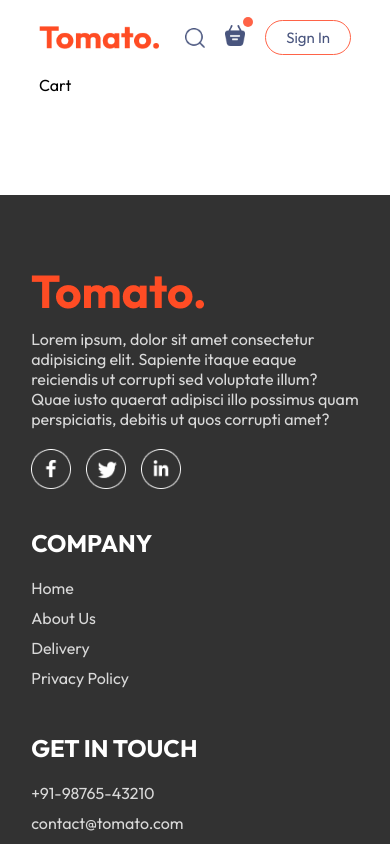
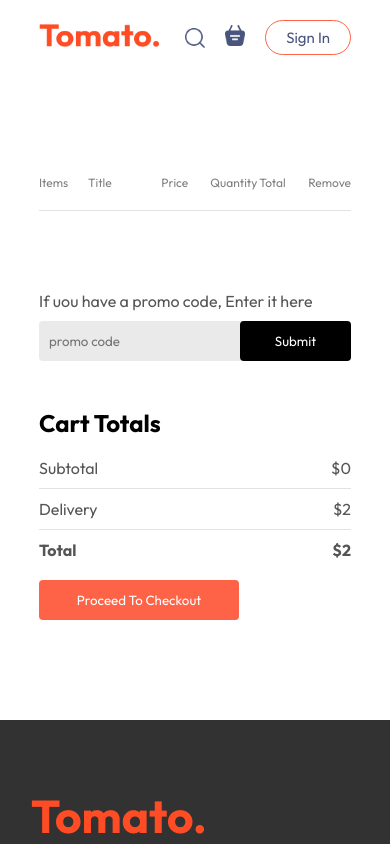
Before and after one commit to Charanraju18/Full-Stack-Food-Delivery-Website, a React (Vite) app in the folder frontend/: page /cart in a window 390 px wide. Shown: the top 844 px of the page. Built offline with nearby package versions, Linux system fonts and the light colour scheme.

Commit message:
completed cart page with responsiveness

```diff
--- a/frontend/src/components/Navbar/Navbar.jsx
+++ b/frontend/src/components/Navbar/Navbar.jsx
@@ -1,14 +1,15 @@
-import React, { useState } from "react";
+import React, { useContext, useState } from "react";
 import "./Navbar.css";
 import { assets } from "../../assets/assets";
 import { Link } from "react-router-dom";
+import { StoreContext } from "../../context/storeContext";
 
 const Navbar = ({ setShowLogin }) => {
   const [menu, setMenu] = useState("home");
-
+  const {getTotalCartAmount} = useContext(StoreContext);
   return (
     <div className="navbar">
-      <img src={assets.logo} alt="" className="logo" />
+      <Link to='/'><img src={assets.logo} alt="" className="logo" /></Link>
       <ul className="navbar-menu">
         <Link
           to="/"
@@ -42,8 +43,8 @@
       <div className="navbar-right">
         <img src={assets.search_icon} alt="" />
         <div className="navbar-search-icon">
-          <img src={assets.basket_icon} alt="" />
-          <div className="dot"></div>
+          <Link to='/cart'><img src={assets.basket_icon} alt="" /></Link>
+          <div className={getTotalCartAmount()===0 ? "" : "dot"}></div>
         </div>
         <button onClick={() => setShowLogin(true)}>Sign In</button>
       </div>
--- a/frontend/src/context/storeContext.jsx
+++ b/frontend/src/context/storeContext.jsx
@@ -21,16 +21,24 @@
 		setCartItems((prev)=>({...prev,[itemId]:prev[itemId]-1}))
 	}
 
-	useEffect(()=>{
-		console.log(cartItems)
-	},[cartItems])
+	const getTotalCartAmount = () =>{
+		let totalAmount = 0;
+		for(const item in cartItems){
+			if(cartItems[item]>0){
+				let itemInfo = food_list.find((product)=>product._id===item);
+				totalAmount += itemInfo.price*cartItems[item];
+			}
+		}
+		return totalAmount;
+	}
 
 	const contextValue = {
 		food_list,
 		cartItems,
 		setCartItems,
 		addToCart,
-		removeFromCart
+		removeFromCart,
+		getTotalCartAmount
 	}
 
 	return (
--- a/frontend/src/pages/Cart/Cart.css
+++ b/frontend/src/pages/Cart/Cart.css
@@ -0,0 +1,91 @@
+.cart{
+	margin-top: 100px;
+}
+.cart-items-title{
+	display: grid;
+	grid-template-columns: 1fr 1.5fr 1fr 1fr 1fr .5fr;
+	align-items: center;
+	color: gray;
+	font-size: max(1vw,12px);
+}
+.cart-items-item{
+	margin: 10px 0px;
+	color: black;
+}
+.cart-items-item img{
+	width: 50px;
+}
+.cart hr{
+	height: 1px;
+	background-color: #e2e2e2;
+	border: none;
+}
+.cart-items-item .cross{
+	cursor: pointer;
+}
+.cart-bottom{
+	margin-top: 80px;
+	display: flex;
+	justify-content: space-between;
+	gap: max(12vw,20px);
+}
+.cart-total{
+	flex: 1;
+	display: flex;
+	flex-direction: column;
+	gap: 20px;
+}
+.cart-total-details{
+	display: flex;
+	justify-content: space-between;
+	color: #555;
+}
+.cart-total hr{
+	margin: 10px 0px;
+}
+.cart-total button{
+	border: none;
+	color: white;
+	background-color: tomato;
+	width: max(15vw,200px);
+	padding: 12px 0px;
+	border-radius: 4px;
+	cursor: pointer;
+}
+.cart-promocode{
+	flex: 1;
+}
+.cart-promocode p{
+	color: #555;
+}
+.cart-promocode-input{
+	margin-top: 10px;
+	display: flex;
+	justify-content: space-between;
+	align-items: center;
+	background-color: #eaeaea;
+	border-radius: 4px;
+}
+.cart-promocode-input input{
+	background: transparent;
+	border: none;
+	outline: none;
+	padding-left: 10px;
+}
+.cart-promocode-input button{
+	width: max(10vw,150px);
+	padding: 12px 5px;
+	background-color: black;
+	border: none;
+	color: white;
+	border-radius: 4px;
+}
+
+@media (max-width: 750px){
+	.cart-bottom{
+		flex-direction: column-reverse;
+	}
+	.cart-promocode{
+		justify-content: start;
+	}
+}
--- a/frontend/src/pages/Cart/Cart.jsx
+++ b/frontend/src/pages/Cart/Cart.jsx
@@ -1,9 +1,75 @@
-import React from 'react'
-import './Cart.css'
+import React, { useContext } from "react";
+import "./Cart.css";
+import { StoreContext } from "../../context/storeContext";
 const Cart = () => {
+  const { cartItems, food_list, removeFromCart, getTotalCartAmount } = useContext(StoreContext);
+
   return (
-	<div>Cart</div>
-  )
-}
+    <div className="cart">
+      <div className="cart-items">
+        <div className="cart-items-title">
+          <p>Items</p>
+          <p>Title</p>
+          <p>Price</p>
+          <p>Quantity</p>
+          <p>Total</p>
+          <p>Remove</p>
+        </div>
+        <br />
+        <hr />
+        {food_list.map((item, index) => {
+          if (cartItems[item._id] > 0) {
+            return (
+              <div key={index}>
+                <div className="cart-items-title cart-items-item">
+                  <img src={item.image} alt="" />
+                  <p>{item.name}</p>
+                  <p>${item.price}</p>
+                  <p>{cartItems[item._id]}</p>
+                  <p>${item.price * cartItems[item._id]}</p>
+                  <p onClick={() => removeFromCart(item._id)} className="cross">
+                    x
+                  </p>
+                </div>
+                <hr />
+              </div>
+            );
+          }
+        })}
+      </div>
+      <div className="cart-bottom">
+        <div className="cart-total">
+          <h2>Cart Totals</h2>
+          <div>
+            <div className="cart-total-details">
+              <p>Subtotal</p>
+              <p>${getTotalCartAmount()}</p>
+            </div>
+            <hr />
+            <div className="cart-total-details">
+              <p>Delivery</p>
+              <p>${2}</p>
+            </div>
+            <hr />
+            <div className="cart-total-details">
+              <b>Total</b>
+              <b>${getTotalCartAmount()+2}</b>
+            </div>
+          </div>
+          <button>Proceed To Checkout</button>
+        </div>
+        <div className="cart-promocode">
+          <div className="">
+            <p>If uou have a promo code, Enter it here</p>
+            <div className="cart-promocode-input">
+              <input type="text" placeholder="promo code" />
+              <button>Submit</button>
+            </div>
+          </div>
+        </div>
+      </div>
+    </div>
+  );
+};
 
-export default Cart
+export default Cart;
```
